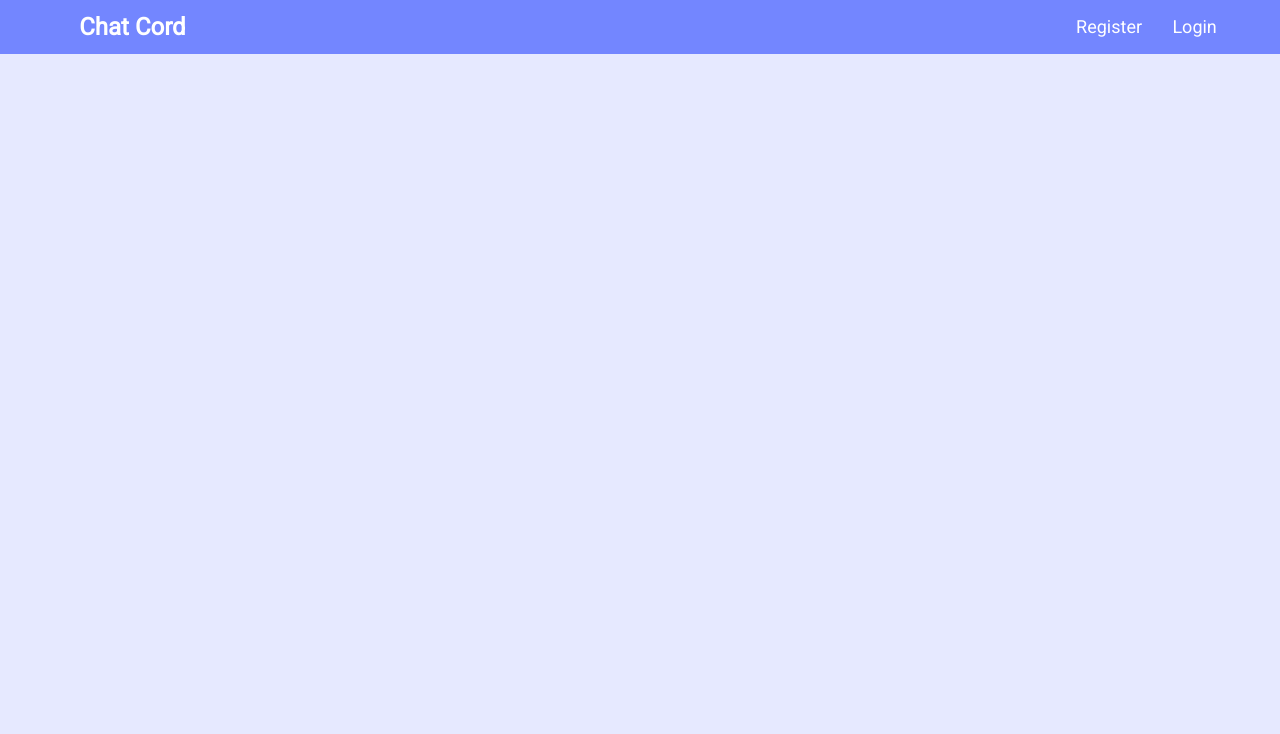
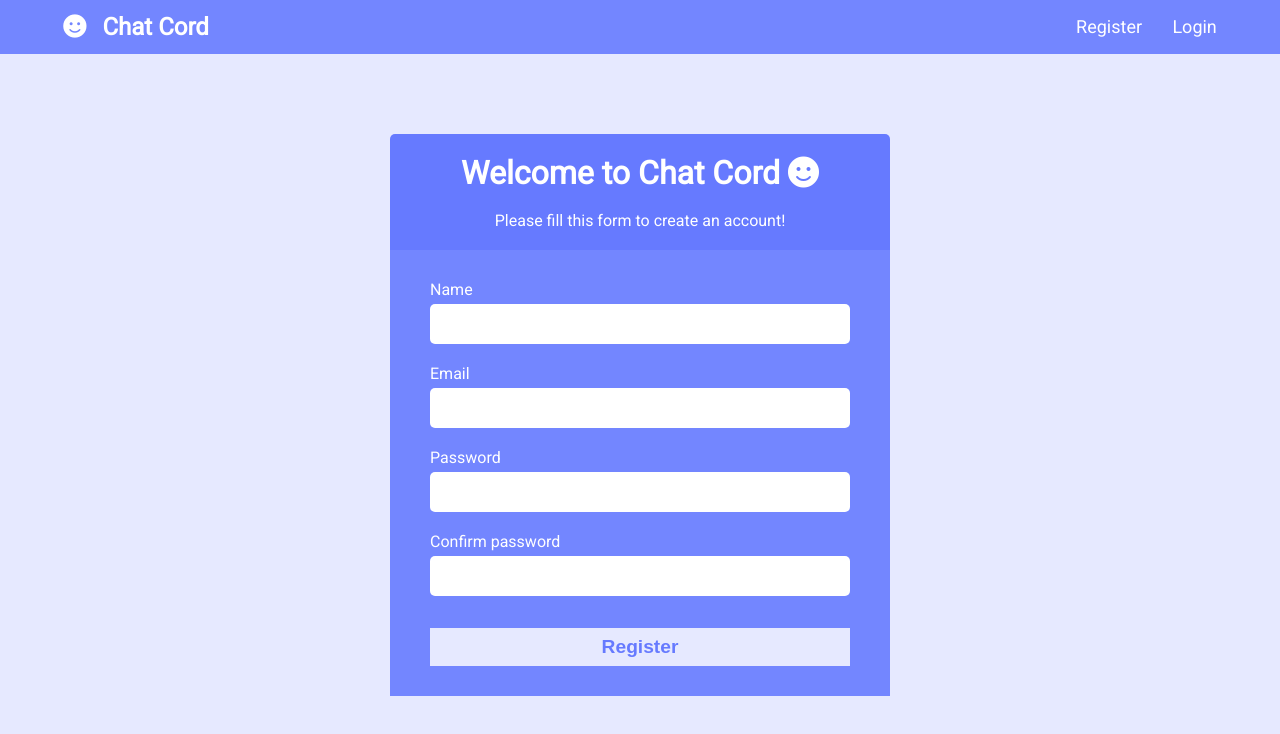
Before and after one commit to Rohan-Shakya/chat-cord-app, a React (Create React App) app in the folder client/: page /register in a window 1280 px wide. Shown: the top 734 px of the page. Built offline with nearby package versions, Linux system fonts and the light colour scheme.

Commit message:
added login page, register page and private route for authentication

```diff
--- a/client/public/index.html
+++ b/client/public/index.html
@@ -10,34 +10,18 @@
       content="Web site created using create-react-app"
     />
     <link rel="apple-touch-icon" href="%PUBLIC_URL%/logo192.png" />
-    <!--
-      manifest.json provides metadata used when your web app is installed on a
-      user's mobile device or desktop. See https://developers.google.com/web/fundamentals/web-app-manifest/
-    -->
+
     <link rel="manifest" href="%PUBLIC_URL%/manifest.json" />
-    <!--
-      Notice the use of %PUBLIC_URL% in the tags above.
-      It will be replaced with the URL of the `public` folder during the build.
-      Only files inside the `public` folder can be referenced from the HTML.
-
-      Unlike "/favicon.ico" or "favicon.ico", "%PUBLIC_URL%/favicon.ico" will
-      work correctly both with client-side routing and a non-root public URL.
-      Learn how to configure a non-root public URL by running `npm run build`.
-    -->
-    <title>React App</title>
+    <link
+      rel="stylesheet"
+      href="https://cdnjs.cloudflare.com/ajax/libs/font-awesome/5.12.1/css/all.min.css"
+      integrity="sha256-mmgLkCYLUQbXn0B1SRqzHar6dCnv9oZFPEC1g1cwlkk="
+      crossorigin="anonymous"
+    />
+    <title>Chat Cord App</title>
   </head>
   <body>
     <noscript>You need to enable JavaScript to run this app.</noscript>
     <div id="root"></div>
-    <!--
-      This HTML file is a template.
-      If you open it directly in the browser, you will see an empty page.
-
-      You can add webfonts, meta tags, or analytics to this file.
-      The build step will place the bundled scripts into the <body> tag.
-
-      To begin the development, run `npm start` or `yarn start`.
-      To create a production bundle, use `npm run build` or `yarn build`.
-    -->
   </body>
 </html>
--- a/client/src/App.js
+++ b/client/src/App.js
@@ -4,6 +4,9 @@ import setAuthToken from './utils/setAuthToken';
 import AuthState from './context/AuthState';
 import { Navbar } from './layout/Navbar/Navbar';
 import { Home } from './pages/Home';
+import { PrivateRoute } from './routing/PrivateRoute';
+import { Login } from './pages/Login';
+import { Register } from './pages/Register';
 
 if (localStorage.token) {
   setAuthToken(localStorage.token);
@@ -15,7 +18,9 @@ const App = () => {
       <Router>
         <Navbar />
         <Switch>
-          <Route exact path='/' component={Home} />
+          <PrivateRoute exact path='/' component={Home} />
+          <Route path='/login' exact component={Login} />
+          <Route path='/register' exact component={Register} />
         </Switch>
       </Router>
     </AuthState>
--- a/client/src/layout/Navbar/Navbar.js
+++ b/client/src/layout/Navbar/Navbar.js
@@ -31,7 +31,7 @@ export const Navbar = () => {
       {user && (
         <>
           <li>
-            <NavbarNavLink
+            <NavbarA
               href={`http://localhost:5000/api/users/${user._id}/avatar`}
               target='_blank'
               rel='noreferrer'
@@ -41,7 +41,7 @@ export const Navbar = () => {
                 title={user.name}
                 alt={user.name}
               />
-            </NavbarNavLink>
+            </NavbarA>
           </li>
           <li>{user.name.split(' ')[0]}</li>
         </>
--- /dev/null
+++ b/client/src/pages/Login.js
@@ -0,0 +1,92 @@
+import React, { useState, useContext, useEffect } from 'react';
+import { FormControl } from '../components/FormControl/FormControl';
+import { Button } from '../components/Button/Button.styles';
+import { Header } from '../components/Header/Header.styles';
+import AuthContext from '../context/AuthContext';
+import {
+  JoinContainerDiv,
+  JoinMain,
+} from '../components/JoinContainer/JoinContainer.styles';
+
+export const Login = (props) => {
+  const [user, setUser] = useState({
+    email: '',
+    password: '',
+  });
+
+  const authContext = useContext(AuthContext);
+
+  const { login, error, clearErrors, isAuthenticated } = authContext;
+
+  useEffect(() => {
+    if (isAuthenticated) {
+      props.history.push('/');
+    }
+
+    if (error === 'Invalid Credentials') {
+      alert(error);
+      setUser({
+        ...user,
+        password: '',
+      });
+      clearErrors();
+    }
+    // eslint-disable-next-line
+  }, [error, isAuthenticated, props.history]);
+
+  const { email, password } = user;
+
+  const handleChange = (e) => {
+    setUser({
+      ...user,
+      [e.target.name]: e.target.value,
+    });
+  };
+
+  const handleSubmit = (e) => {
+    e.preventDefault();
+    if (email === '' || password === '') {
+      alert('Email and password is required');
+    } else {
+      login({
+        email,
+        password,
+      });
+    }
+  };
+
+  return (
+    <JoinContainerDiv>
+      <Header>
+        <h1>
+          Welcome to Chat Cord <i className='fas fa-smile'></i>
+        </h1>
+        <br />
+        <p>Please enter your credentials to login</p>
+      </Header>
+
+      <JoinMain>
+        <form onSubmit={handleSubmit}>
+          <FormControl
+            label='Email'
+            type='email'
+            name='email'
+            handleChange={handleChange}
+            value={email}
+          />
+
+          <FormControl
+            label='Password'
+            type='password'
+            name='password'
+            handleChange={handleChange}
+            value={password}
+          />
+          <div className='buttons' style={{ marginTop: '2rem' }}>
+            <Button type='submit'>LOG IN</Button>
+          </div>
+        </form>
+      </JoinMain>
+    </JoinContainerDiv>
+  );
+};
--- /dev/null
+++ b/client/src/pages/Register.js
@@ -0,0 +1,120 @@
+import React, { useState, useContext, useEffect } from 'react';
+import { FormControl } from '../components/FormControl/FormControl';
+import {
+  JoinContainerDiv,
+  JoinMain,
+} from '../components/JoinContainer/JoinContainer.styles';
+import { Button } from '../components/Button/Button.styles';
+import AuthContext from '../context/AuthContext';
+import { Header } from '../components/Header/Header.styles';
+
+export const Register = (props) => {
+  const [user, setUser] = useState({
+    name: '',
+    email: '',
+    password: '',
+    password2: '',
+  });
+
+  const authContext = useContext(AuthContext);
+
+  const { register, error, avatar, clearErrors, isAuthenticated } = authContext;
+
+  useEffect(() => {
+    if (isAuthenticated && !avatar) {
+      props.history.push('/me/avatar');
+    } else if (isAuthenticated && avatar) {
+      props.history.push('/');
+    }
+
+    if (
+      error === 'User already exists' ||
+      error === 'Please enter a password with 6 or more characters'
+    ) {
+      alert(error);
+      setUser({
+        name: '',
+        email: '',
+        password: '',
+        password2: '',
+      });
+      clearErrors();
+    }
+
+    // eslint-disable-next-line
+  }, [error, isAuthenticated, props.history]);
+
+  const { name, email, password, password2 } = user;
+
+  const handleChange = (e) => {
+    setUser({
+      ...user,
+      [e.target.name]: e.target.value,
+    });
+  };
+
+  const handleSubmit = async (e) => {
+    e.preventDefault();
+    if (name === '' || email === '' || password === '') {
+      alert('Please enter all the fields');
+    } else if (password !== password2) {
+      alert('Password dd not match');
+    } else {
+      register({
+        name,
+        email,
+        password,
+      });
+    }
+  };
+
+  return (
+    <JoinContainerDiv>
+      <Header>
+        <h1>
+          Welcome to Chat Cord <i className='fas fa-smile'></i>
+        </h1>
+        <br />
+        <p>Please fill this form to create an account!</p>
+      </Header>
+      <JoinMain>
+        <form onSubmit={handleSubmit}>
+          <FormControl
+            label='Name'
+            type='text'
+            name='name'
+            handleChange={handleChange}
+            value={name}
+          />
+
+          <FormControl
+            label='Email'
+            type='email'
+            name='email'
+            handleChange={handleChange}
+            value={email}
+          />
+
+          <FormControl
+            label='Password'
+            type='password'
+            name='password'
+            handleChange={handleChange}
+            value={password}
+          />
+
+          <FormControl
+            label='Confirm password'
+            type='password'
+            name='password2'
+            handleChange={handleChange}
+            value={password2}
+          />
+          <div className='buttons' style={{ marginTop: '2rem' }}>
+            <Button type='submit'>Register</Button>
+          </div>
+        </form>
+      </JoinMain>
+    </JoinContainerDiv>
+  );
+};
--- /dev/null
+++ b/client/src/routing/PrivateRoute.js
@@ -0,0 +1,16 @@
+import React, { useContext } from 'react';
+import AuthContext from '../context/AuthContext';
+import { Route, Redirect } from 'react-router-dom';
+
+export const PrivateRoute = ({ component: Component, ...rest }) => {
+  const authContext = useContext(AuthContext);
+  const { isAuthenticated } = authContext;
+  return (
+    <Route
+      {...rest}
+      render={(props) =>
+        !isAuthenticated ? <Redirect to='/login' /> : <Component {...props} />
+      }
+    />
+  );
+};
--- a/package.json
+++ b/package.json
@@ -5,7 +5,7 @@
   "main": "server.js",
   "scripts": {
     "start": "node server.js",
-    "dev": "env-cmd -f ./config/dev.env nodemon server.js"
+    "dev": "env-cmd -f ./config/dev.env nodemon server.js --ignore client"
   },
   "repository": {
     "type": "git",
```
Also changed, not shown: 1 other file (tests, documents, lock files or other folders).
